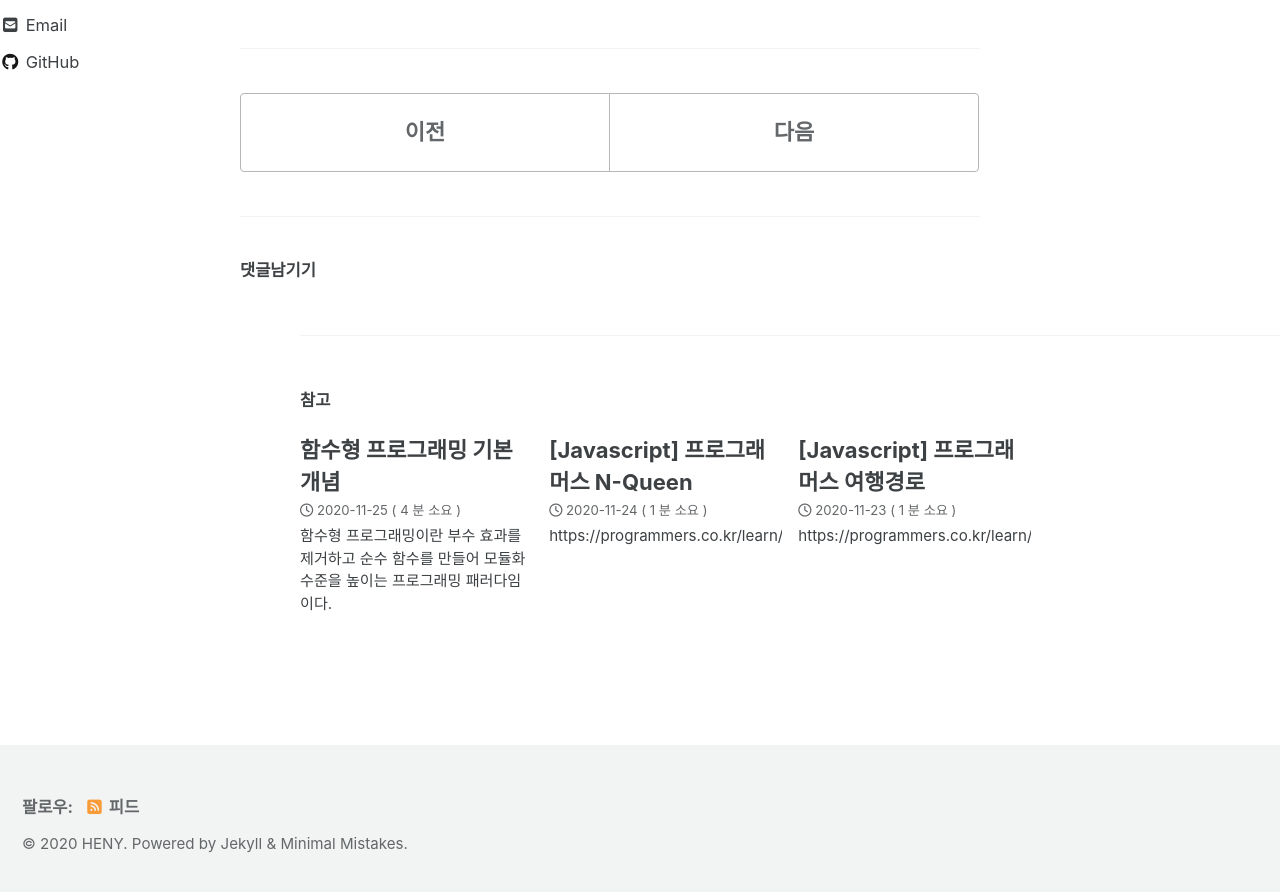
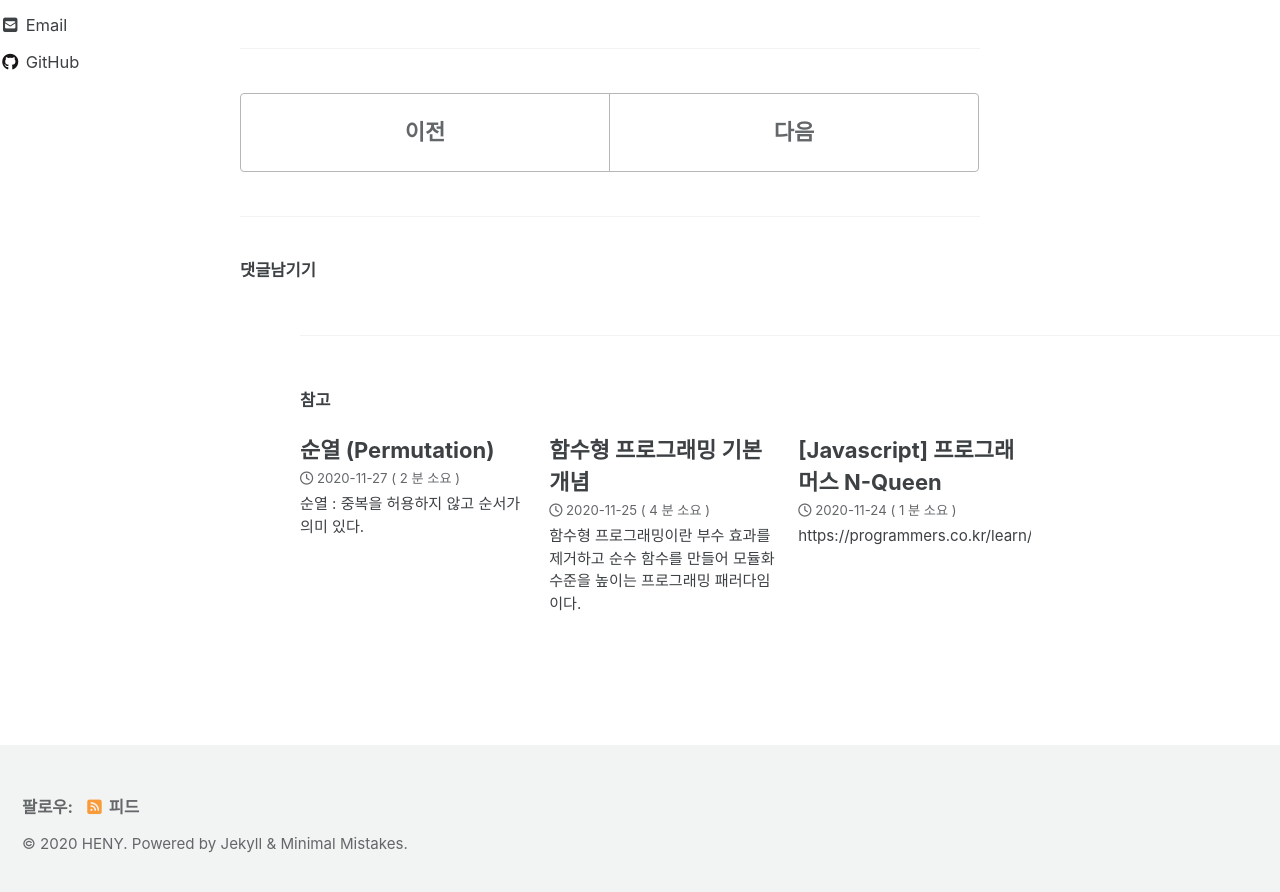
Before and after one commit to henylife/henylife.github.io, a Jekyll site: the page built from _posts/2020-08-20-es6-6.md, in a window 1280 px wide and 900 px high, scrolled down 5193 px. Shown: the top 892 px of the window. Built offline with Jekyll 4.4.1, drawn with Linux system fonts in a browser that asks for light colours; cached includes are drawn as plain includes; nearby versions of some CDN libraries; comment, search, counter and statistics services are not loaded; part of the change alters nothing that is shown.

Commit message:
업로드

````diff
--- a/_posts/2020-08-11-es6-5.md
+++ b/_posts/2020-08-11-es6-5.md
@@ -8,7 +8,7 @@ tag:
 - study
 - javascript
 
-last_modified_at: "2020-08-11"
+last_modified_at: "2020-12-04"
 ---
 
 # Javascript 문제 (프로그래머스)
@@ -168,7 +168,32 @@ function solution(n)
     return (n+'').split('').reduce((p,c)=>p+=Number(c),0);
 }
 ```
+[MDN의 split](https://developer.mozilla.org/ko/docs/Web/JavaScript/Reference/Global_Objects/String/split)의 유의사항을 보면 split을 사용할 경우 surrogate pair가 망가질 수 있다.
 
+이럴 땐 아래와 같이 Spread 연산자나 Array.from을 활용하면 좋다.
+
+```javascript
+// Using Split
+'pizza🍕'.split(''); // [ 'p', 'i', 'z', 'z', 'a', '�', '�' ]
+
+// Using Spread
+[...'pizza🍕']; // [ 'p', 'i', 'z', 'z', 'a', '🍕' ]
+
+// Using Array.from
+Array.from('pizza🍕'); // [ 'p', 'i', 'z', 'z', 'a', '🍕' ]
+```
+
+문제 풀이2) ES6 문법을 활용
+```javascript
+function solution(n)
+{
+    return [...(n+'')].reduce((p,c)=>p+=Number(c),0);
+}
+```
 <br>
 
 과제 : [체육복](https://programmers.co.kr/learn/courses/30/lessons/42862)
+
+<br><br>
+reference
+-https://www.samanthaming.com/tidbits/12-split-string-using-spread/
--- a/_posts/2020-08-20-es6-6.md
+++ b/_posts/2020-08-20-es6-6.md
@@ -7,7 +7,6 @@ category:
 tag:
 - study
 - javascript
-
 last_modified_at: "2020-08-20"
 ---
 
--- /dev/null
+++ b/_posts/2020-11-27-permutation.md
@@ -0,0 +1,155 @@
+---
+title: 순열 (Permutation)
+category:
+- Algorithm
+tag:
+- javascript
+- algorithm
+- permutation
+toc: true
+---
+
+순열 : 중복을 허용하지 않고 순서가 의미 있다.
+
+조합 : 중복을 허용하지 않고 순서가 의미 없다.
+
+순서가 의미 있다 = 구성이 같아도 위치가 다르면 다른 값으로 본다.
+
+# 순열 (Permutation)
+순열이란 중복없이 순서대로 나열하는 것이다.
+
+ex) 6가지 종류의 과일이 있을 때 3가지 과일을 선택하여 3명의 학생에게 나누어 줄 수 있는 경우의 수
+이때, [사과, 배, 귤]과 [배, 귤, 사과]는 받는 학생이 다르므로 다른 값이다.
+
+이제 공식으로 확인하자.
+
+첫번째 과일을 선택할 때는 경우의 수가 6가지가 된다.<br>두번째 과일을 선택할 땐, 첫번째 과일이 빠진 5가지가 된다.<br>세번째 과일의 경우의 수는 하나가 더 빠진 4가지가 된다.
+
+즉, **6x5x4= 120**가지이고 **6(6-1)(6-2)** 이다.
+
+**n개 중 r개를 선택하여 나열하는 경우의 수**는 아래와 같이 공식이 성립하게 된다.
+```
+n(n-1)(n-2) ... (n-(r-1))
+= n(n-1)(n-2) ... (n-r+1)
+= n! / (n-r)!
+```
+
+## 순열 Javascript 코드
+이를 Javascript로 구현해보자.<br>
+탐색할 배열 arr과 선택할 개수 r을 입력받아 순열을 진행하는 함수 getPermutations 이다.<br>배열에 담긴 아이템들(arr.length 개) 중 r개를 선택하여 나열하는 경우의 수를 구해준다.
+
+### n가지 중 r개 선택하여 나열
+```js
+ // 순열
+ // n(=arr.legnth)개 중  r개를 선택하여 나열함
+ // r을 입력하지 않을 경우 기본값 = arr.length
+  const getPermutations = function (arr, r=arr.length) {
+    if (r === 1) return arr;
+    const results = [];
+    for (let i = 0; i < arr.length; i++) {
+        const rest = [...arr.slice(0, i), ...arr.slice(i+1)]; // arr[i]를 제외한 나머지 배열
+      for(let permutation of getPermutations(rest, r - 1)) { // 나머지 배열에 대해 순열 구하기
+          results.push([arr[i]].concat(permutation)); // 구한값을 arr[i]에 이어붙여줌
+      }
+    }
+    return results;
+  };
+```
+
+위의 함수를 호출하면 대략 아래와 같은 결과를 얻을 수 있다.
+
+```javascript
+const results = getPermutations(['사과','배','딸기','포도','수박', '파인애플'],3);
+console.log(results);
+/*
+[["사과", "배", "딸기"],["사과", "배", "포도"],["사과", "배", "수박"],
+["사과", "배", "파인애플"],["사과", "딸기", "배"],["사과", "딸기", "포도"],
+["사과", "딸기", "수박"],["사과", "딸기", "파인애플"],["사과", "포도", "배"],
+["사과", "포도", "딸기"],["사과", "포도", "수박"],
+ ... 중략 ...
+ ["파인애플", "수박", "포도"]]
+ */
+ // length = 120
+
+```
+<br>
+
+#### 코드 상세 풀이
+1) r === 1(1가지 선택 남음)이라면,  arr 리턴해준다. n부터 (n-1) .... n-(r-1)까지 탐색이 끝났다.
+```javascript
+if (r === 1) return arr;
+```
+- arr = ['사과', '배', '귤', '포도', '딸기', '수박']에서 1가지를 선택한다는 건 -> 사과를 선택한 경우, 배를 선택한 경우 ... 수박을 선택한 경우를 담은 배열 arr을 리턴해주는 것이다.
+<br>
+
+2) for문을 통해 첫번째 선택할 과일을 고른다. (arr[i]번째에 있는 과일)
+
+```javascript
+for (let i = 0; i < arr.length; i++) {
+```
+<br>
+
+3) 선택한 과일을 제외한 나머지를 구한다.
+```javascript
+const rest = [...arr.slice(0, i), ...arr.slice(i+1)]; // arr[i]를 제외한 나머지 배열
+```
+<br>
+
+4) 이미 선택한 과일을 제외한 나머지 과일 rest를 기준으로 과일을 선택한다.<br>
+```javascript
+getPermutations(rest, r - 1) // r-1 중요
+```
+<br>
+
+5) 나머지 과일에 대한 순열을 구한 값을 차례로 for문 돌아가며
+```javascript
+for(let permutation of getPermutations(rest, r - 1)) {
+```
+<br>
+
+6) 처음 선택했던 과일 arr[i]에 나머지 값들을 붙여준다.
+```javascript
+ results.push([arr[i]].concat(permutation));
+```
+<br>
+
+n개 중 r개를 선택하여 나열하는 방법을 터득했다.
+
+이제 n개가 있을 때, 1개부터 n개까지 모두 선택하여 나열하는 경우의 수를 구해보자.
+
+위의 코드를 그대로 활용한다면, 반복문을 통해 1부터 n까지 getPermutations 함수를 호출하면 된다.
+
+그렇다면 리턴값을 각각 담아줄 변수도 필요할텐데, 이 작업을 그냥 함수안에서 진행하자.
+
+
+### n가지 중 1~n개 선택하여 나열
+```javascript
+const getAllPermutations = (arr, permutedList, m=[]) => {
+    if(m.length > 0) permutedList.push(m);
+
+    for(let i = 0; i < arr.length; i++){
+        const rest = [...arr.slice(0,i), ...arr.slice(i+1)];
+        getAllPermutations(rest, permutedList, [...m, arr[i]]);
+    }
+}
+```
+<br>
+
+위의 함수를 호출하면 대략 아래와 같은 결과를 얻을 수 있다.
+
+```javascript
+const list = [];
+getAllPermutations([1,2,3], list);
+
+console.log(list);
+/*
+[[1],[1,2],[1,2,3],[1,3],[1,3,2],[2],[2,1]...중략...[3,2,1]]
+
+length = 15
+*/
+
+```
+
+<br><br>
+Reference
+- [https://ko.wikipedia.org/wiki/순열](https://ko.wikipedia.org/wiki/%EC%88%9C%EC%97%B4)
````
